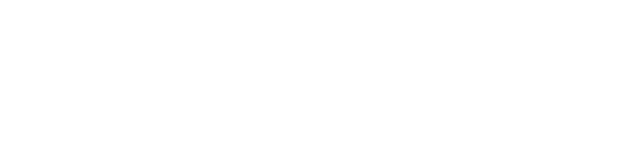
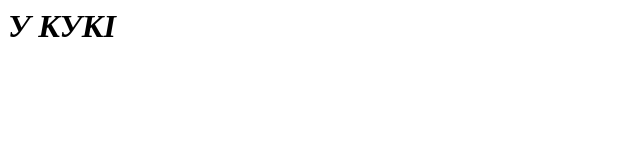
Before and after one commit to hlibushek/ukyki, a plain HTML site: page index.html in a window 1280 px wide. Shown: the whole page, without its empty margins (0-640 px from the left). Drawn offline with Linux system fonts and the light colour scheme.

Commit message:
Update index.html

```diff
--- a/index.html
+++ b/index.html
@@ -4,7 +4,7 @@
 </head>
 <body>
 <header>
-
+<h1><i>У КУКІ</i></h1>
 
 
 </header>
```
